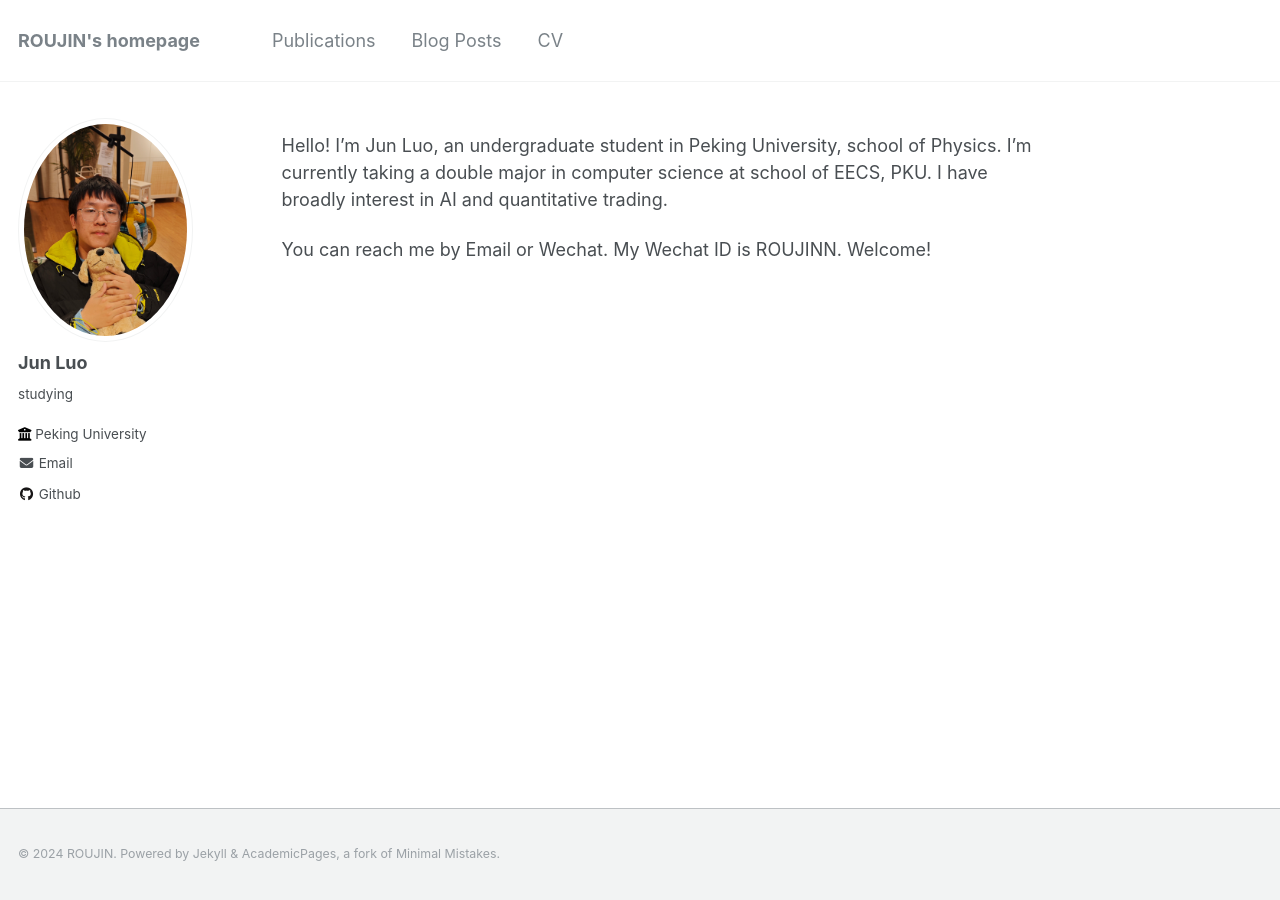
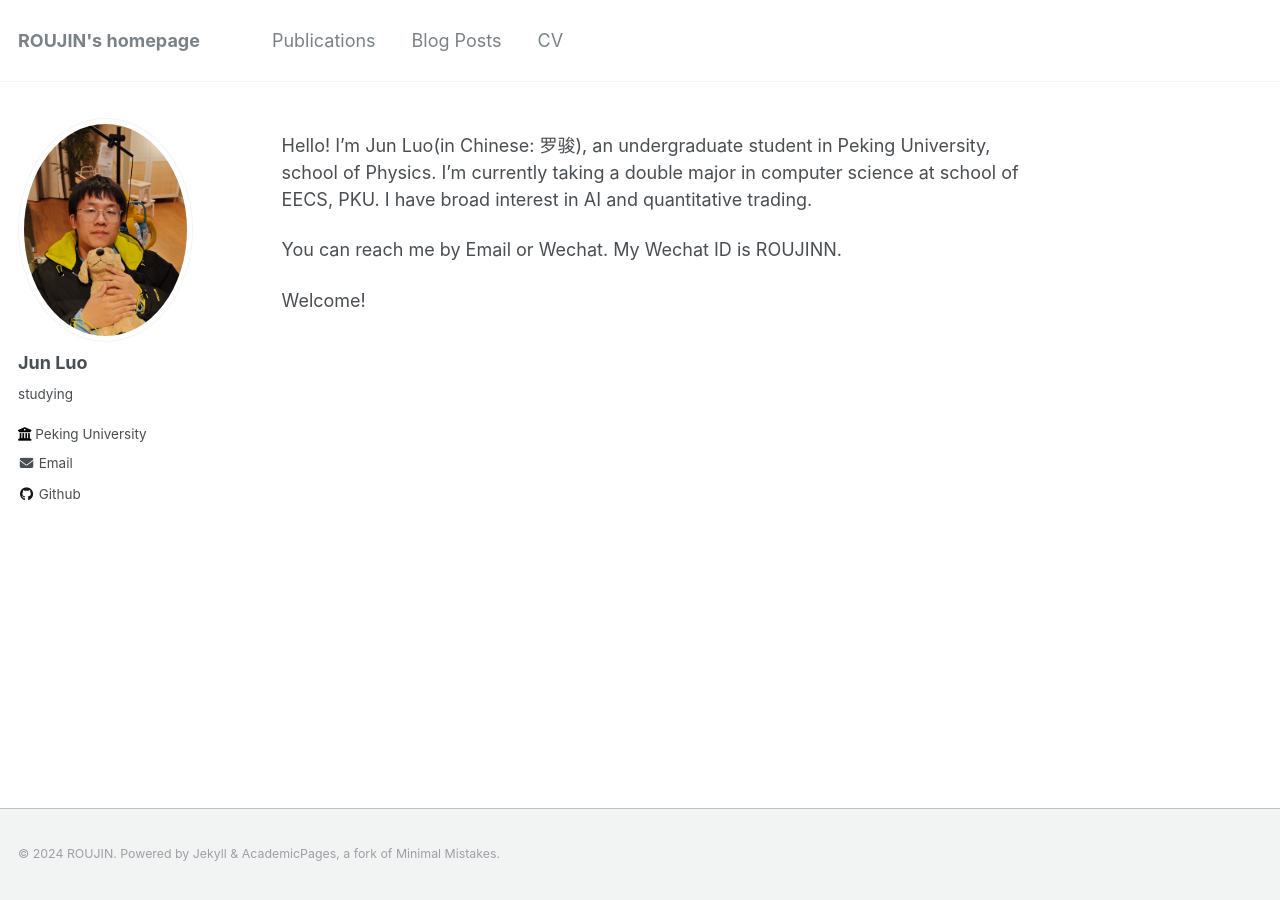
Before and after one commit to ROUJINN/ROUJINN.github.io, a Jekyll site: the page built from _pages/about.md, in a window 1280 px wide. Built offline with Jekyll 4.4.1, drawn with Linux system fonts in a browser that asks for light colours.

Commit message:
改了下about

```diff
--- a/_pages/about.md
+++ b/_pages/about.md
@@ -7,6 +7,8 @@ redirect_from:
   - /about.html
 ---
 
-Hello! I'm Jun Luo, an undergraduate student in Peking University, school of Physics. I'm currently taking a double major in computer science at school of EECS, PKU. I have broadly interest in AI and quantitative trading.
+Hello! I'm Jun Luo(in Chinese: 罗骏), an undergraduate student in Peking University, school of Physics. I'm currently taking a double major in computer science at school of EECS, PKU. I have broad interest in AI and quantitative trading.
 
-You can reach me by Email or Wechat. My Wechat ID is ROUJINN. Welcome!
+You can reach me by Email or Wechat. My Wechat ID is ROUJINN.
+
+Welcome!
```
